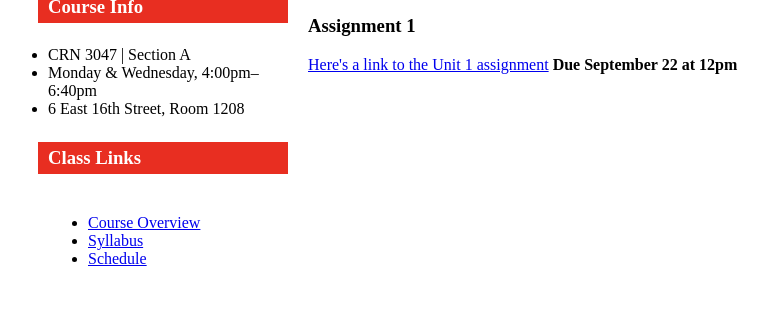
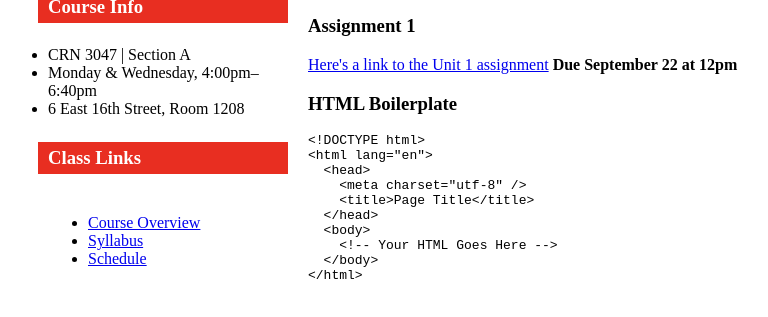
Before and after one commit to PUDT3101A-Fall2025/pudt3101a-fall2025.github.io, an Eleventy site: page src/classes/09-03.md in a window 1280 px wide. Shown: the part 221-538 px from the top of the page, without its empty margins (102-870 px from the left). Built offline with nearby package versions, Linux system fonts and the light colour scheme; Eleventy itself is replaced by a stand-in of ours; code samples lack their colours; files that its build step writes are made by us from their sources; a web font is replaced by a local one.

Commit message:
Add HTML boilerplate and work on today's notes

````diff
--- a/src/classes/09-03.md
+++ b/src/classes/09-03.md
@@ -14,3 +14,18 @@ title: Intro to VS Code, HTML, and CSS
 ### Assignment 1
 
 [Here's a link to the Unit 1 assignment](/assignments/1-collage/) **Due September 22 at 12pm**
+
+### HTML Boilerplate
+
+```html
+<!DOCTYPE html>
+<html lang="en">
+  <head>
+    <meta charset="utf-8" />
+    <title>Page Title</title>
+  </head>
+  <body>
+    <!-- Your HTML Goes Here -->
+  </body>
+</html>
+```
````
Also changed, not shown: src/classes/09-08.md (+1 -1 lines).
